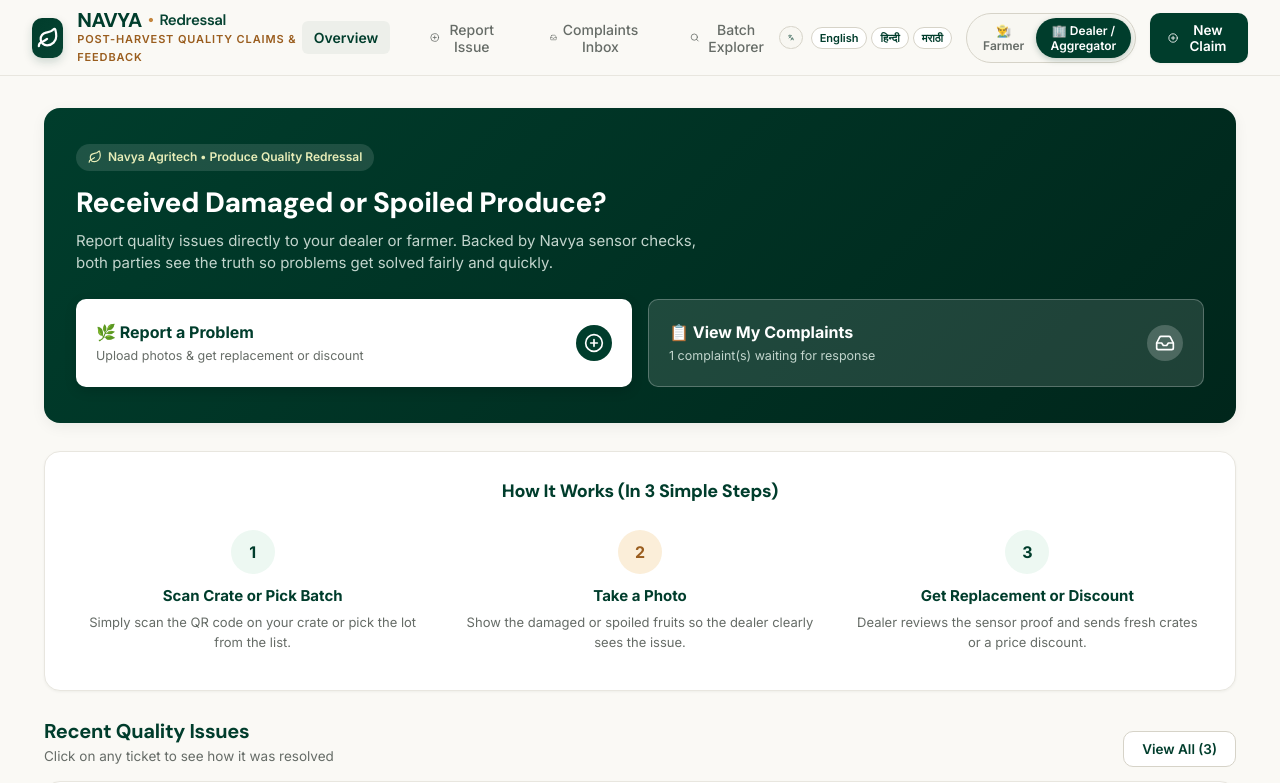
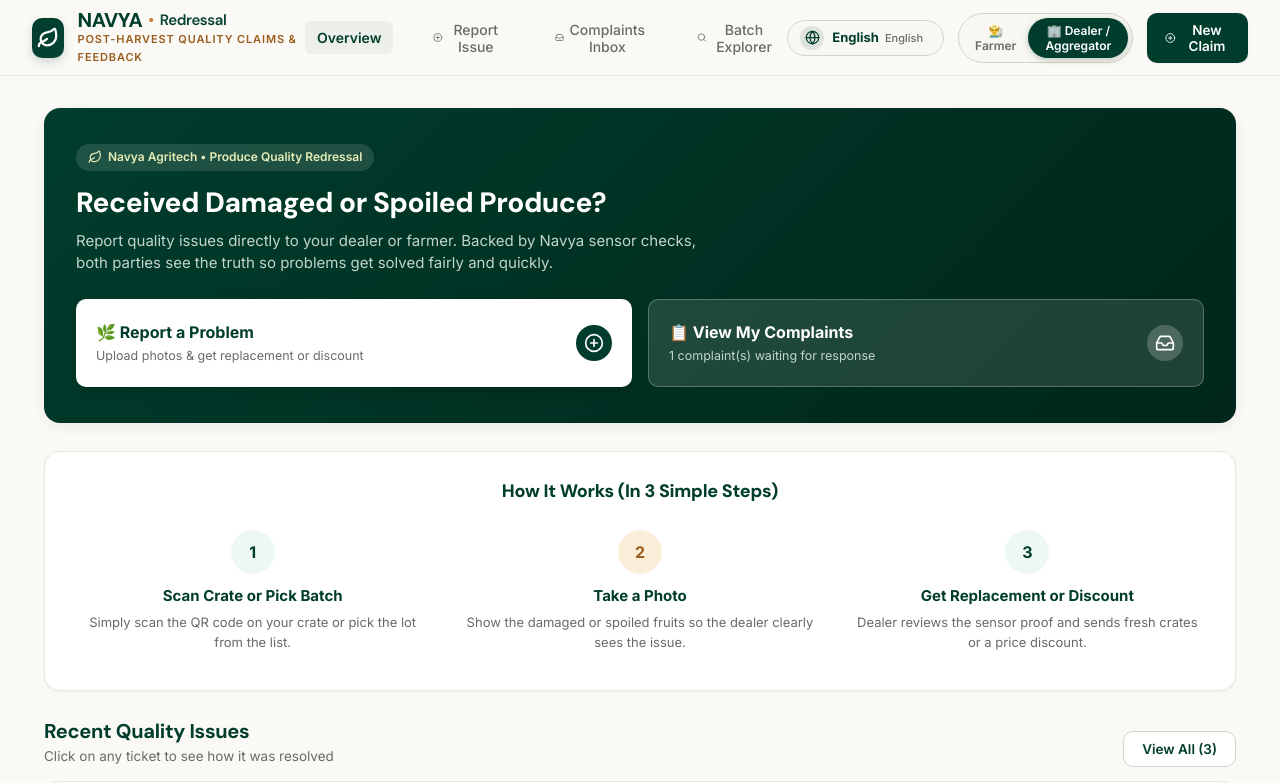
Before and after one commit to sky-ruler/navya-dispute-protocol, a React (Vite) app: page / in a window 1280 px wide. Shown: the top 783 px of the page. Built offline with nearby package versions, Linux system fonts and the light colour scheme.

Commit message:
feat: replace 3rd party Google widget with custom native Navya language modal

```diff
--- a/src/assets/css/navya-feedback.css
+++ b/src/assets/css/navya-feedback.css
@@ -998,93 +998,199 @@
 
 /* =========================================================
    GOOGLE TRANSLATE & MULTI-LINGUAL WIDGET
+/* =========================================================
+   SEAMLESS NATIVE NAVYA LANGUAGE SELECTOR MODULE
    ========================================================= */
-.language-selector-container {
+.native-lang-module {
+  position: relative;
+}
+
+.native-lang-trigger {
   display: flex;
   align-items: center;
   gap: 8px;
+  background: var(--bg-surface-subtle);
+  border: 1.5px solid var(--border-medium);
+  border-radius: var(--radius-full);
+  padding: 5px 12px;
+  cursor: pointer;
+  transition: all 0.2s cubic-bezier(0.16, 1, 0.3, 1);
 }
 
-.google-translate-wrapper {
-  display: inline-flex;
-  align-items: center;
-  gap: 6px;
-  background: var(--bg-surface-subtle);
-  border: 1px solid var(--border-medium);
-  border-radius: var(--radius-full);
-  padding: 3px 8px;
-  font-size: 12px;
+.native-lang-trigger:hover {
+  background: #ffffff;
+  border-color: var(--navya-forest-800);
+  box-shadow: var(--shadow-sm);
+  transform: translateY(-1px);
 }
 
-.quick-lang-pills {
+.lang-icon-bubble {
+  width: 24px;
+  height: 24px;
+  border-radius: 50%;
+  background: rgba(0, 61, 44, 0.1);
+  color: var(--navya-forest-800);
   display: flex;
   align-items: center;
-  gap: 4px;
+  justify-content: center;
+  flex-shrink: 0;
 }
 
-.quick-lang-btn {
-  padding: 3px 8px;
+.lang-trigger-text {
+  display: flex;
+  align-items: baseline;
+  gap: 6px;
+  line-height: 1;
+}
+
+.lang-native-label {
+  font-size: 13px;
+  font-weight: 700;
+  color: var(--navya-forest-800);
+}
+
+.lang-code-tag {
   font-size: 11px;
-  font-weight: 600;
-  border-radius: var(--radius-full);
+  color: var(--text-muted);
+  font-weight: 500;
+}
+
+.lang-chevron {
+  color: var(--text-muted);
+  transition: transform 0.2s ease;
+}
+
+.lang-chevron.open {
+  transform: rotate(180deg);
+}
+
+/* Native Modal Dropdown */
+.native-lang-dropdown {
+  position: absolute;
+  top: calc(100% + 10px);
+  right: 0;
+  width: 360px;
   background: #ffffff;
   border: 1px solid var(--border-medium);
+  border-radius: var(--radius-lg);
+  box-shadow: 0 14px 40px -4px rgba(0, 38, 27, 0.22);
+  z-index: 1000;
+  overflow: hidden;
+  animation: dropdownSlide 0.2s cubic-bezier(0.16, 1, 0.3, 1);
+}
+
+@keyframes dropdownSlide {
+  from { opacity: 0; transform: translateY(-8px) scale(0.98); }
+  to { opacity: 1; transform: translateY(0) scale(1); }
+}
+
+.lang-dropdown-header {
+  padding: 14px 18px;
+  background: var(--bg-surface-subtle);
+  border-bottom: 1px solid var(--border-subtle);
+  display: flex;
+  align-items: center;
+  justify-content: space-between;
+}
+
+.lang-dropdown-title {
+  font-size: 14px;
+  font-weight: 800;
   color: var(--navya-forest-800);
+}
+
+.lang-dropdown-subtitle {
+  font-size: 11.5px;
+  color: var(--text-muted);
+  margin-top: 1px;
+}
+
+.lang-close-btn {
+  width: 26px;
+  height: 26px;
+  border-radius: 50%;
+  display: flex;
+  align-items: center;
+  justify-content: center;
+  color: var(--text-muted);
+  background: transparent;
   cursor: pointer;
   transition: all 0.15s ease;
 }
 
-.quick-lang-btn:hover {
-  background: var(--navya-forest-800);
-  color: #ffffff;
-  border-color: var(--navya-forest-800);
+.lang-close-btn:hover {
+  background: rgba(0,0,0,0.06);
+  color: var(--navya-forest-800);
 }
 
-/* Style Google Translate standard gadget */
-.goog-te-gadget {
-  font-family: inherit !important;
-  font-size: 12px !important;
-  color: var(--text-muted) !important;
-  line-height: 1 !important;
+.lang-options-grid {
+  display: grid;
+  grid-template-columns: 1fr;
+  max-height: 320px;
+  overflow-y: auto;
+  padding: 8px;
+  gap: 6px;
 }
 
-.goog-te-gadget .goog-te-combo {
-  margin: 0 !important;
-  padding: 3px 6px !important;
-  border-radius: var(--radius-sm) !important;
-  border: 1px solid var(--border-medium) !important;
-  background: #ffffff !important;
-  color: var(--navya-forest-800) !important;
-  font-family: inherit !important;
-  font-size: 12px !important;
-  font-weight: 600 !important;
-  outline: none !important;
+.lang-option-card {
+  display: flex;
+  align-items: center;
+  justify-content: space-between;
+  padding: 10px 14px;
+  border-radius: var(--radius-md);
+  border: 1px solid transparent;
+  background: #ffffff;
   cursor: pointer;
+  transition: all 0.15s ease;
 }
 
-.goog-te-gadget-simple {
-  background-color: transparent !important;
-  border: none !important;
-  padding: 0 !important;
-  font-size: 12px !important;
-  line-height: 1.2 !important;
-  display: flex !important;
-  align-items: center !important;
+.lang-option-card:hover {
+  background: var(--bg-surface-subtle);
+  border-color: var(--border-medium);
 }
 
-.goog-te-gadget-simple span {
-  color: var(--navya-forest-800) !important;
-  font-weight: 600 !important;
-  font-family: inherit !important;
+.lang-option-card.active {
+  background: var(--navya-success-bg);
+  border-color: var(--navya-success-border);
 }
 
-/* Hide Google branding clutter */
-.goog-te-gadget span[style*="border-left"] {
-  display: none !important;
+.lang-card-left {
+  display: flex;
+  flex-direction: column;
 }
 
-.goog-te-gadget .goog-logo-link {
-  display: none !important;
+.lang-card-native {
+  font-size: 14px;
+  font-weight: 700;
+  color: var(--navya-forest-800);
+}
+
+.lang-card-english {
+  font-size: 12px;
+  color: var(--text-muted);
+  margin-top: 1px;
+}
+
+.lang-card-check {
+  width: 24px;
+  height: 24px;
+  border-radius: 50%;
+  background: var(--navya-success);
+  color: #ffffff;
+  display: flex;
+  align-items: center;
+  justify-content: center;
+}
+
+.lang-dropdown-footer {
+  padding: 10px 16px;
+  background: var(--bg-surface-subtle);
+  border-top: 1px solid var(--border-subtle);
+  font-size: 11px;
+  color: var(--text-muted);
+  display: flex;
+  align-items: center;
+  gap: 6px;
 }
 
 /* Prevent Google Translate banner from pushing page down or covering Navbar */
--- a/src/components/common/LanguageSelector.jsx
+++ b/src/components/common/LanguageSelector.jsx
@@ -1,12 +1,34 @@
-import React, { useEffect } from 'react';
-import { Languages, Globe } from 'lucide-react';
+import React, { useState, useEffect, useRef } from 'react';
+import { Globe, Check, ChevronDown, X, Sparkles } from 'lucide-react';
+
+const SUPPORTED_LANGUAGES = [
+  { code: 'en', native: 'English', english: 'English', region: 'Universal' },
+  { code: 'hi', native: 'हिन्दी', english: 'Hindi', region: 'North & Central India' },
+  { code: 'mr', native: 'मराठी', english: 'Marathi', region: 'Maharashtra' },
+  { code: 'pa', native: 'ਪੰਜਾਬੀ', english: 'Punjabi', region: 'Punjab & Haryana' },
+  { code: 'gu', native: 'ગુજરાતી', english: 'Gujarati', region: 'Gujarat' },
+  { code: 'bn', native: 'বাংলা', english: 'Bengali', region: 'West Bengal' },
+  { code: 'te', native: 'తెలుగు', english: 'Telugu', region: 'Andhra & Telangana' },
+  { code: 'ta', native: 'தமிழ்', english: 'Tamil', region: 'Tamil Nadu' },
+  { code: 'kn', native: 'ಕನ್ನಡ', english: 'Kannada', region: 'Karnataka' }
+];
 
 export const LanguageSelector = () => {
+  const [isOpen, setIsOpen] = useState(false);
+  const [currentLang, setCurrentLang] = useState(() => {
+    // Read from cookie or localStorage
+    const match = document.cookie.match(/googtrans=\/en\/([a-z]{2})/i);
+    return match ? match[1] : (localStorage.getItem('navya_lang') || 'en');
+  });
+
+  const modalRef = useRef(null);
+
+  // Initialize hidden Google Translate engine
   useEffect(() => {
-    // If google script loaded after component mount, call init
+    const initEngine = () => {
       if (window.google && window.google.translate && window.google.translate.TranslateElement) {
         try {
-        const el = document.getElementById('google_translate_element');
+          const el = document.getElementById('google_translate_hidden_holder');
           if (el && !el.hasChildNodes()) {
             new window.google.translate.TranslateElement(
               {
@@ -15,64 +37,125 @@
                 layout: window.google.translate.TranslateElement.InlineLayout.SIMPLE,
                 autoDisplay: false
               },
-            'google_translate_element'
+              'google_translate_hidden_holder'
             );
           }
         } catch (e) {
-        // Already initialized
+          // Engine ready
         }
       }
+    };
+
+    initEngine();
+    const timer = setTimeout(initEngine, 800);
+    return () => clearTimeout(timer);
   }, []);
 
-  const handleQuickLang = (langCode) => {
-    // Set Google Translate Cookie
-    document.cookie = `googtrans=/en/${langCode}; path=/`;
-    document.cookie = `googtrans=/en/${langCode}; domain=${window.location.hostname}; path=/`;
+  // Close modal when clicking outside
+  useEffect(() => {
+    const handleClickOutside = (e) => {
+      if (modalRef.current && !modalRef.current.contains(e.target)) {
+        setIsOpen(false);
+      }
+    };
+    if (isOpen) {
+      document.addEventListener('mousedown', handleClickOutside);
+    }
+    return () => document.removeEventListener('mousedown', handleClickOutside);
+  }, [isOpen]);
 
-    // Trigger on combo if available
+  const selectLanguage = (code) => {
+    setCurrentLang(code);
+    localStorage.setItem('navya_lang', code);
+    setIsOpen(false);
+
+    // Set Google Translate Cookie (for path / and domain)
+    const cookieVal = code === 'en' ? '/en/en' : `/en/${code}`;
+    document.cookie = `googtrans=${cookieVal}; path=/`;
+    document.cookie = `googtrans=${cookieVal}; domain=.${window.location.hostname}; path=/`;
+    document.cookie = `googtrans=${cookieVal}; domain=${window.location.hostname}; path=/`;
+
+    // Trigger on Google hidden combo if available
     const select = document.querySelector('.goog-te-combo');
     if (select) {
-      select.value = langCode;
+      select.value = code;
       select.dispatchEvent(new Event('change'));
     } else {
+      // Reload page to apply clean translation seamlessly
       window.location.reload();
     }
   };
 
+  const activeLangObj = SUPPORTED_LANGUAGES.find(l => l.code === currentLang) || SUPPORTED_LANGUAGES[0];
+
   return (
-    <div className="language-selector-container">
-      <div className="google-translate-wrapper" title="Translate website into regional Indian languages">
-        <Languages size={15} color="var(--navya-forest-800)" style={{ flexShrink: 0 }} />
-        <div id="google_translate_element"></div>
+    <div className="native-lang-module" ref={modalRef} style={{ position: 'relative' }}>
+      {/* Hidden container for Google's required DOM element */}
+      <div id="google_translate_hidden_holder" style={{ display: 'none', position: 'absolute', opacity: 0, pointerEvents: 'none' }}></div>
+
+      {/* Obvious, High-Visibility Native Language Trigger Button */}
+      <button
+        type="button"
+        className="native-lang-trigger"
+        onClick={() => setIsOpen(!isOpen)}
+        title="Change language / भाषा चुनें"
+      >
+        <div className="lang-icon-bubble">
+          <Globe size={15} />
+        </div>
+        <div className="lang-trigger-text">
+          <span className="lang-native-label">{activeLangObj.native}</span>
+          <span className="lang-code-tag">{activeLangObj.english}</span>
+        </div>
+        <ChevronDown size={14} className={`lang-chevron ${isOpen ? 'open' : ''}`} />
+      </button>
+
+      {/* Super-Friendly Native Modal / Popover Dropdown */}
+      {isOpen && (
+        <div className="native-lang-dropdown">
+          <div className="lang-dropdown-header">
+            <div>
+              <div className="lang-dropdown-title">Choose Language / भाषा चुनें</div>
+              <div className="lang-dropdown-subtitle">Select your preferred regional language</div>
+            </div>
+            <button
+              type="button"
+              className="lang-close-btn"
+              onClick={() => setIsOpen(false)}
+            >
+              <X size={15} />
+            </button>
           </div>
 
-      {/* Quick Access Language Badges for Farmers */}
-      <div className="quick-lang-pills">
-        <button
-          type="button"
-          className="quick-lang-btn"
-          onClick={() => handleQuickLang('en')}
-          title="Switch to English"
+          <div className="lang-options-grid">
+            {SUPPORTED_LANGUAGES.map((lang) => {
+              const isSelected = currentLang === lang.code;
+              return (
+                <div
+                  key={lang.code}
+                  className={`lang-option-card ${isSelected ? 'active' : ''}`}
+                  onClick={() => selectLanguage(lang.code)}
                 >
-          English
-        </button>
-        <button
-          type="button"
-          className="quick-lang-btn"
-          onClick={() => handleQuickLang('hi')}
-          title="हिंदी में अनुवाद करें"
-        >
-          हिन्दी
-        </button>
-        <button
-          type="button"
-          className="quick-lang-btn"
-          onClick={() => handleQuickLang('mr')}
-          title="मराठीत भाषांतर करा"
-        >
-          मराठी
-        </button>
+                  <div className="lang-card-left">
+                    <div className="lang-card-native">{lang.native}</div>
+                    <div className="lang-card-english">{lang.english} • <span style={{ color: 'var(--text-subtle)' }}>{lang.region}</span></div>
                   </div>
+                  {isSelected && (
+                    <div className="lang-card-check">
+                      <Check size={16} strokeWidth={2.8} />
+                    </div>
+                  )}
+                </div>
+              );
+            })}
+          </div>
+
+          <div className="lang-dropdown-footer">
+            <Sparkles size={13} color="var(--navya-bronze-dark)" />
+            <span>Instant translation across all produce passports & redressal tools</span>
+          </div>
+        </div>
+      )}
     </div>
   );
 };
```
Also changed, not shown: index.html (+21 -19 lines). Lines whose indentation alone changed are shown as unchanged.
